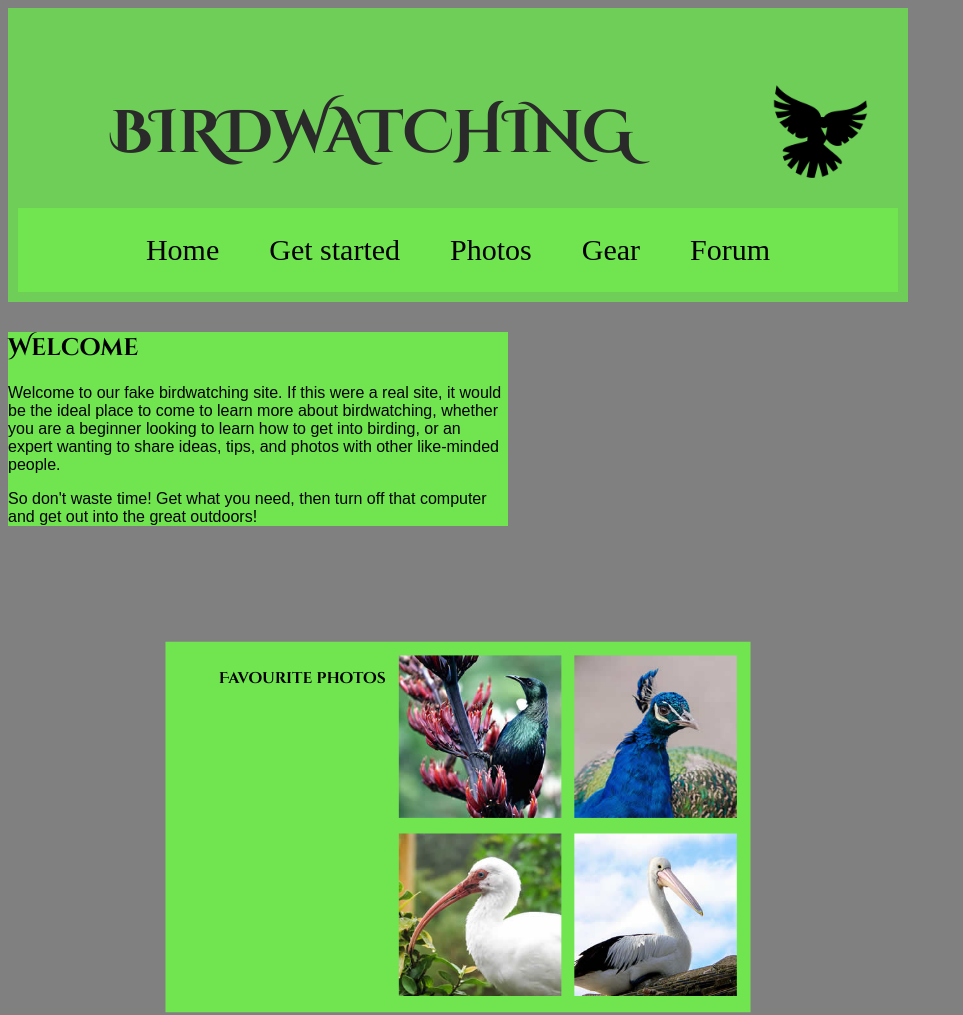
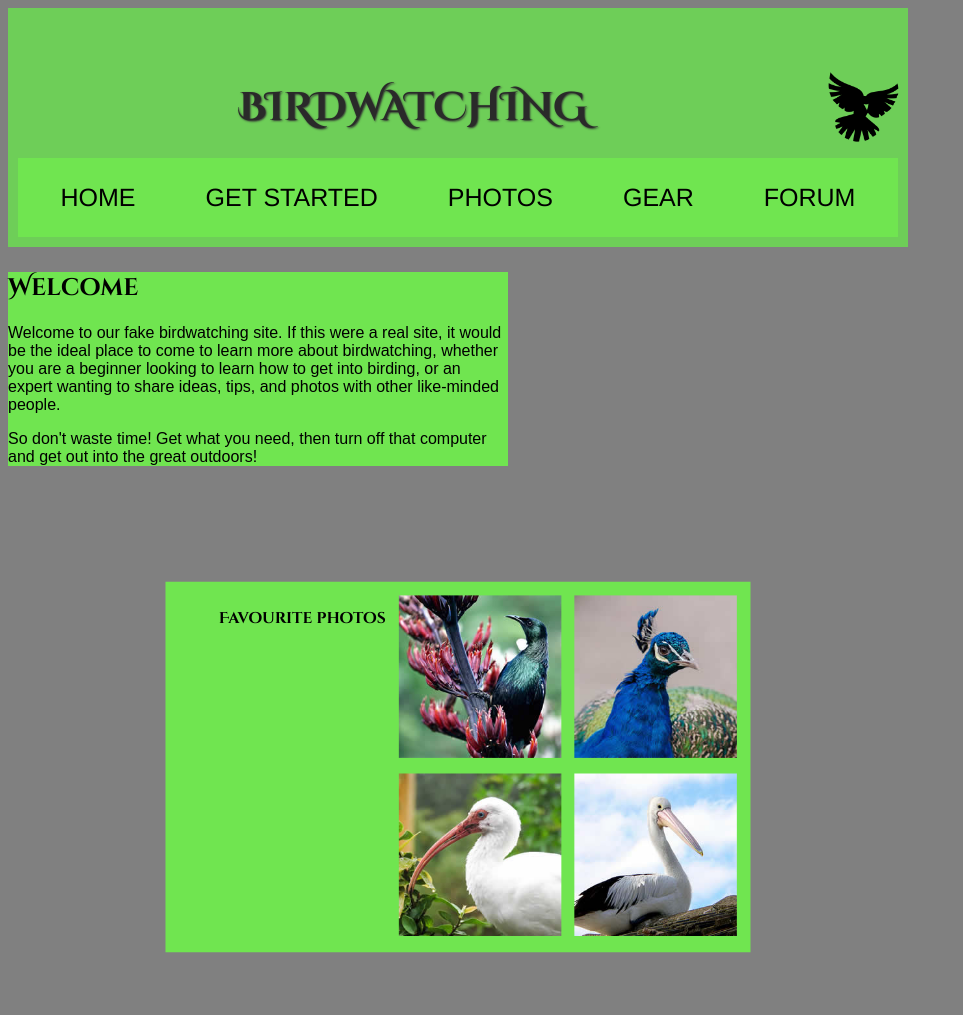
Before and after one commit to kalebvandersys/CS408-4.2-Lab, a website: page index.html in a window 1280 px wide. Shown: the top 1015 px of the page, without its empty margins (0-963 px from the left). Drawn offline with Linux system fonts and the light colour scheme.

Commit message:
menu done

```diff
--- a/css/style.css
+++ b/css/style.css
@@ -1,10 +1,12 @@
 h1 {
-    font-size: 60px;
+    font-size: 40px;
     font-family: "Cinzel Decorative", "Tangerine", cursive;
     color: #2a2a2a;
     align-self: center;
     position: relative;
-    left: 30%;
+    left: 49%;
+    font-weight: 1000;
+    text-shadow: 1px 1px 2px #333;
 }
 
 h2 {
@@ -21,20 +23,16 @@ p {
 }
 
 .logo {
-    scale: 0.2;
+    scale: 0.15;
 }
 
 header {
     display: flex;
     align-items: center;
     justify-content: center;
-    height: 250px;
+    height: 200px;
     background-color: #6ece58;
-    gap: 200px;
-}
-
-.header-item {
-    /* margin-top: -300px; */
+    gap: 460px;
 }
 
 .menu {
@@ -45,11 +43,11 @@ header {
     display: flex;
     padding: 25px;
     justify-content: center;
-    font-size: 40px;
-    gap: 50px;
+    gap: 70px;
     text-decoration: none;
     margin-top: -60px;
-    font-size: 30px;
+    font-size: 25px;
+    font-family: 'Franklin Gothic Medium', 'Arial Narrow', Arial, sans-serif;
 }
 
 .menu-item a {
--- a/index.html
+++ b/index.html
@@ -14,17 +14,17 @@
 
 <body>
   <header>
-    <h1 class="header-item">BIRDWATCHING</h1>
+    <h1>BIRDWATCHING</h1>
     <img class="logo" src="dove.png" alt="a simple dove logo">
   </header>
 
   <div>
     <ul class="menu">
-      <li class="menu-item"><span>Home</span></li>
-      <li class="menu-item"><a href="#">Get started</a></li>
-      <li class="menu-item"><a href="#">Photos</a></li>
-      <li class="menu-item"><a href="#">Gear</a></li>
-      <li class="menu-item"><a href="#">Forum</a></li>
+      <li class="menu-item"><span>HOME</span></li>
+      <li class="menu-item"><a href="#">GET STARTED</a></li>
+      <li class="menu-item"><a href="#">PHOTOS</a></li>
+      <li class="menu-item"><a href="#">GEAR</a></li>
+      <li class="menu-item"><a href="#">FORUM</a></li>
     </ul>
   </div>
 
```
